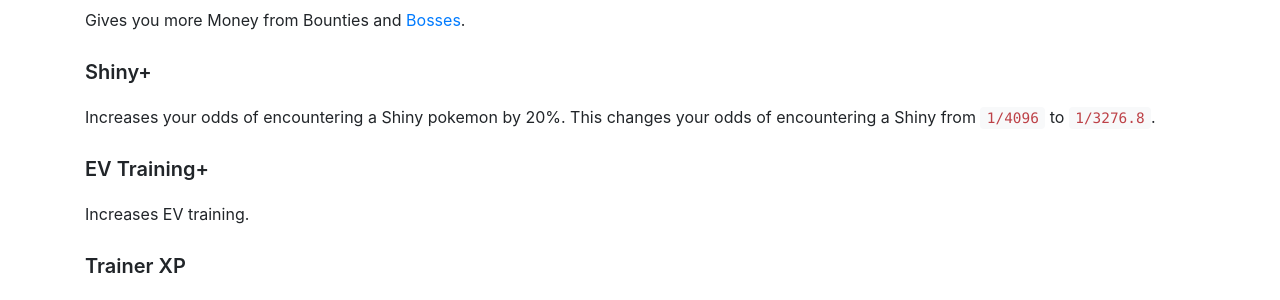
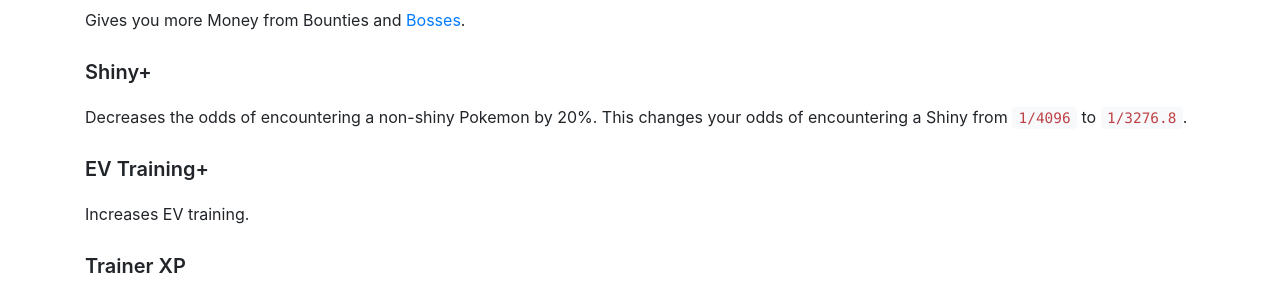
Before and after one commit to X3I/poketwo.com, a Jekyll site: the page built from _pages/guides/buffs.md, in a window 1280 px wide and 1269 px high. Shown: the part 382-682 px from the top of the window. Built offline with Jekyll 4.4.1, drawn with Linux system fonts in a browser that asks for light colours; nearby versions of some CDN libraries; our own code applies the rules of GitHub Pages for plain Markdown files.

Commit message:
Update buffs.md

```diff
--- a/_pages/guides/buffs.md
+++ b/_pages/guides/buffs.md
@@ -23,7 +23,7 @@
 
 ### Shiny+
 
-Increases your odds of encountering a Shiny pokemon by 20%. This changes your
+Decreases the odds of encountering a non-shiny Pokemon by 20%. This changes your
 odds of encountering a Shiny from `1/4096` to `1/3276.8`.
 
 ### EV Training+
```
